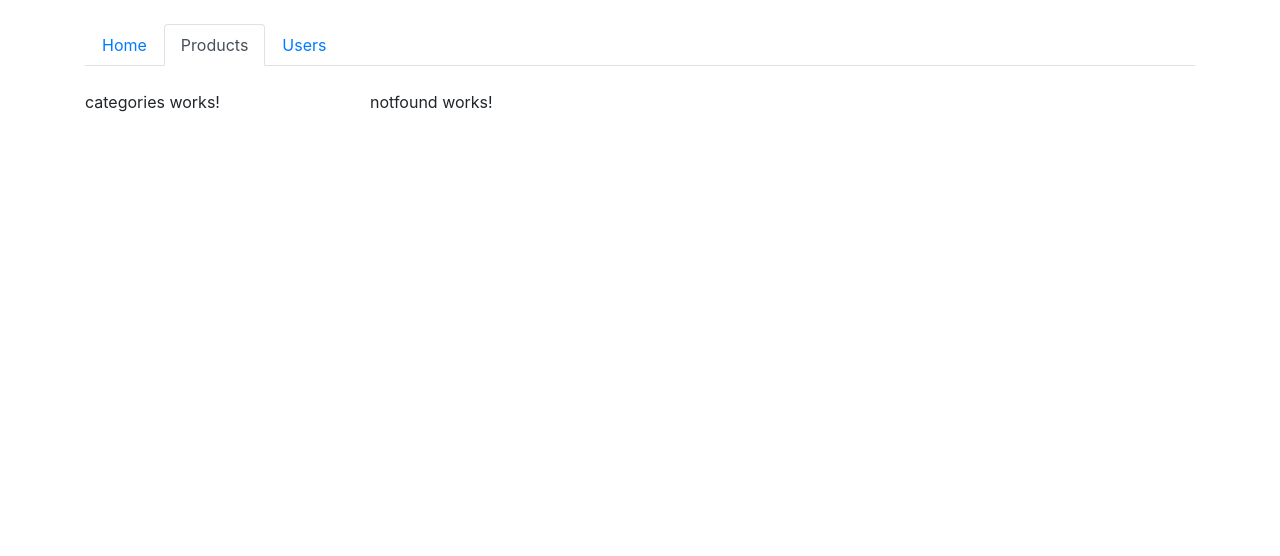
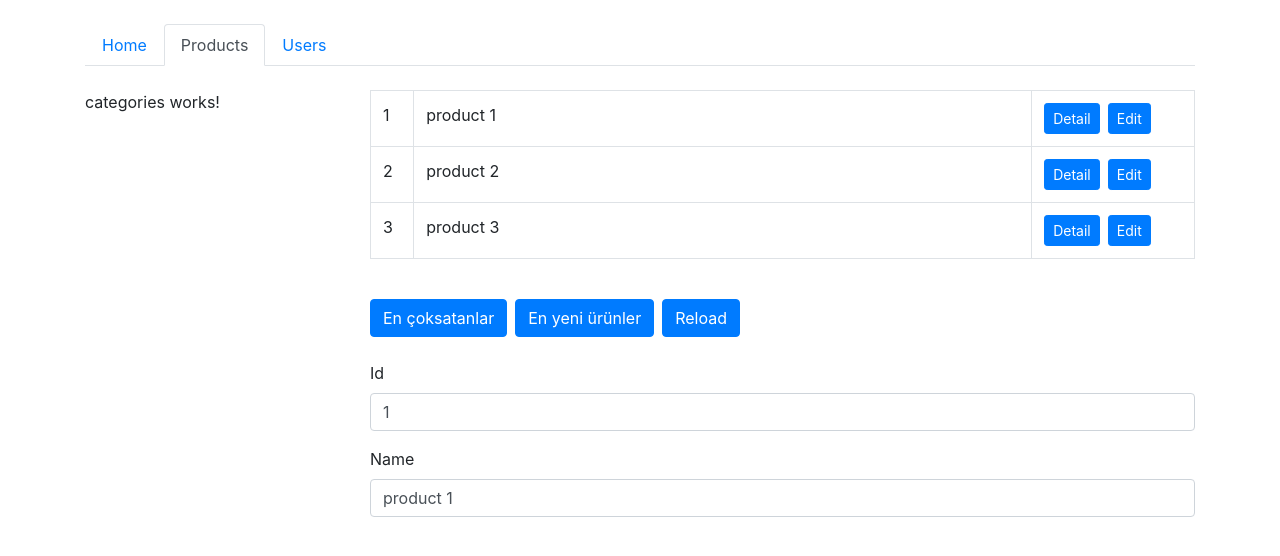
Before and after one commit to Arifdamar/Angular, an Angular app in the folder example2/: page /products/1/edit in a window 1280 px wide. Shown: the top 556 px of the page. Built offline with nearby package versions, Linux system fonts and the light colour scheme.

Commit message:
Child(nested) routes

```diff
--- /dev/null
+++ b/example2/src/app/products/edit-product/edit-product.component.html
@@ -0,0 +1,11 @@
+
+<form>
+    <div class="form-group">
+        <label>Id</label>
+        <input type="text" class="form-control" [value]="selectedProduct.id">
+    </div>
+    <div class="form-group">
+        <label>Name</label>
+        <input type="text" class="form-control" [value]="selectedProduct.name">
+    </div>
+</form>
--- /dev/null
+++ b/example2/src/app/products/edit-product/edit-product.component.ts
@@ -0,0 +1,24 @@
+import { Component, OnInit } from '@angular/core';
+import { ActivatedRoute } from '@angular/router';
+import { products } from 'src/app/products';
+
+@Component({
+  selector: 'app-edit-product',
+  templateUrl: './edit-product.component.html',
+  styleUrls: ['./edit-product.component.css']
+})
+export class EditProductComponent implements OnInit {
+
+  selectedProduct;
+
+  constructor(private route: ActivatedRoute) { }
+
+  ngOnInit(): void {
+    this.route.paramMap
+    .subscribe(params => {
+      let id = +params.get('id');
+      this.selectedProduct = products.find(product => product.id === id);
+    })
+  }
+
+}
--- a/example2/src/app/products/products.component.html
+++ b/example2/src/app/products/products.component.html
@@ -1,20 +1,35 @@
-<ul class="list-group">
-  <li *ngFor="let p of products" class="list-group-item">
-    {{ p.name }}
-    <a [routerLink]="['/products',p.id]">Detail</a>
-  </li>
-</ul>
+<div class="row">
+  <div class="col-md-12">
 
-<p class="mt-4">
+    <table class="table table-bordered">
+      <tr *ngFor="let p of products">
+        <td>{{ p.id }}</td>
+        <td class="w-75">{{ p.name }}</td>
+        <td>
+          <a [routerLink]="['/products',p.id]" class="btn btn-primary btn-sm">Detail</a>
+          <a [routerLink]="['/products',p.id,'edit']" class="btn btn-primary btn-sm ml-2">Edit</a>
+        </td>
+      </tr>
+    </table>
 
+  </div>
+</div>
 
-  <a routerLink="/products"
-  [queryParams]="{page:1, order: 'bestselling'}"
-  class="btn btn-primary">En çok satanlar</a>
+<div class="row">
+  <div class="col-md-12">
+    <p class="mt-4">
 
-  <a routerLink="/products"
-  [queryParams]="{page:2, order: 'newest'}"
-  class="btn btn-primary ml-2">En yeni ürünler</a>
+      <a routerLink="/products" [queryParams]="{page:1, order: 'bestselling'}" class="btn btn-primary">En
+        çoksatanlar</a>
+      <a routerLink="/products" [queryParams]="{page:2, order: 'newest'}" class="btn btn-primary ml-2">En yeni
+        ürünler</a>
+      <button class="btn btn-primary ml-2" (click)="loadProducts()">Reload</button>
+    </p>
+  </div>
+</div>
 
-  <button class="btn btn-primary ml-2" (click)="loadProducts()">Reload</button>
-</p>
+<div class="row mt-2">
+  <div class="col-md-12">
+    <router-outlet></router-outlet>
+  </div>
+</div>
--- /dev/null
+++ b/example2/src/app/users/user/user.component.html
@@ -0,0 +1 @@
+<p>user works!</p>
--- /dev/null
+++ b/example2/src/app/users/user/user.component.ts
@@ -0,0 +1,15 @@
+import { Component, OnInit } from '@angular/core';
+
+@Component({
+  selector: 'app-user',
+  templateUrl: './user.component.html',
+  styleUrls: ['./user.component.css']
+})
+export class UserComponent implements OnInit {
+
+  constructor() { }
+
+  ngOnInit(): void {
+  }
+
+}
```
Also changed, not shown: example2/src/app/app.module.ts (+16 -4 lines), example2/src/app/products/edit-product/edit-product.component.css (added), example2/src/app/users/user/user.component.css (added), 2 other files (tests, documents, lock files or other folders).
